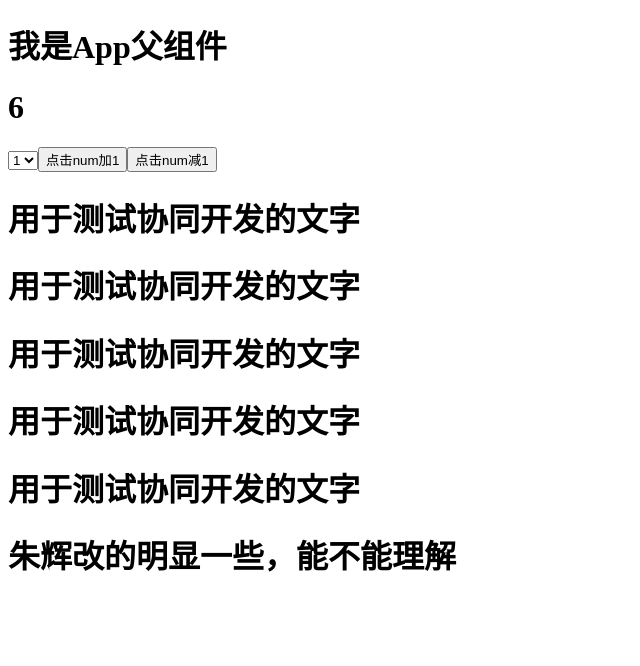
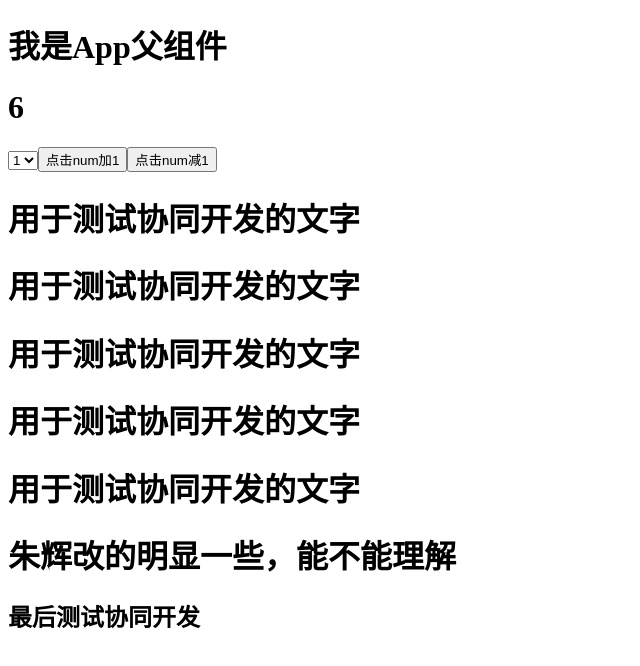
Before and after one commit to Aabcdec/textVue, a Vue app: page / in a window 1280 px wide. Shown: the top 666 px of the page, without its empty margins (0-640 px from the left). Built offline with nearby package versions, Linux system fonts and the light colour scheme.

Commit message:
测试协同开发918

```diff
--- a/src/App.vue
+++ b/src/App.vue
@@ -8,6 +8,7 @@
     <h1>用于测试协同开发的文字</h1>
     <h1>用于测试协同开发的文字</h1>
     <h1>朱辉改的明显一些，能不能理解</h1>
+    <h2>最后测试协同开发</h2>
   </div>
 </template>
 <script setup>
```
